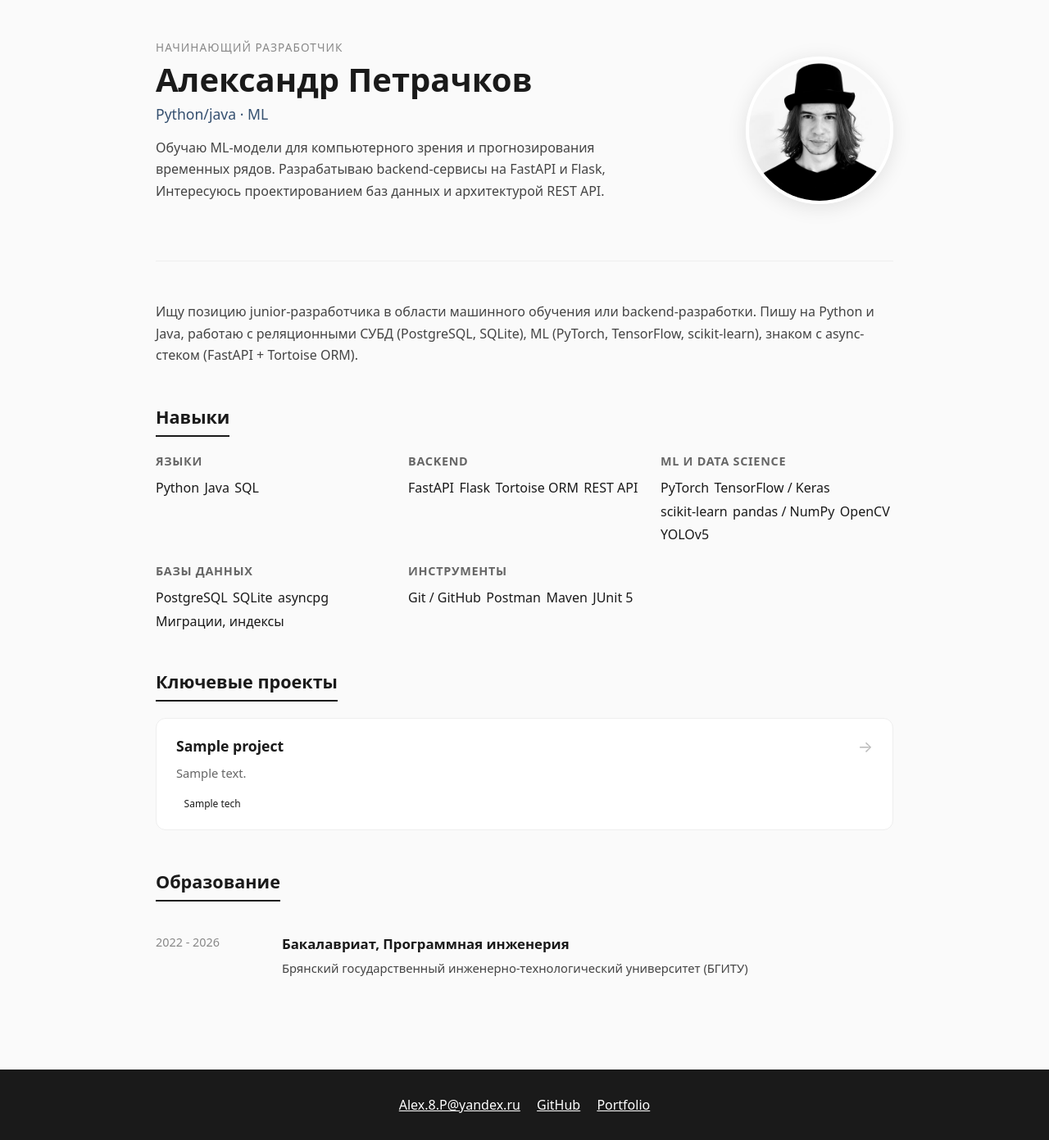
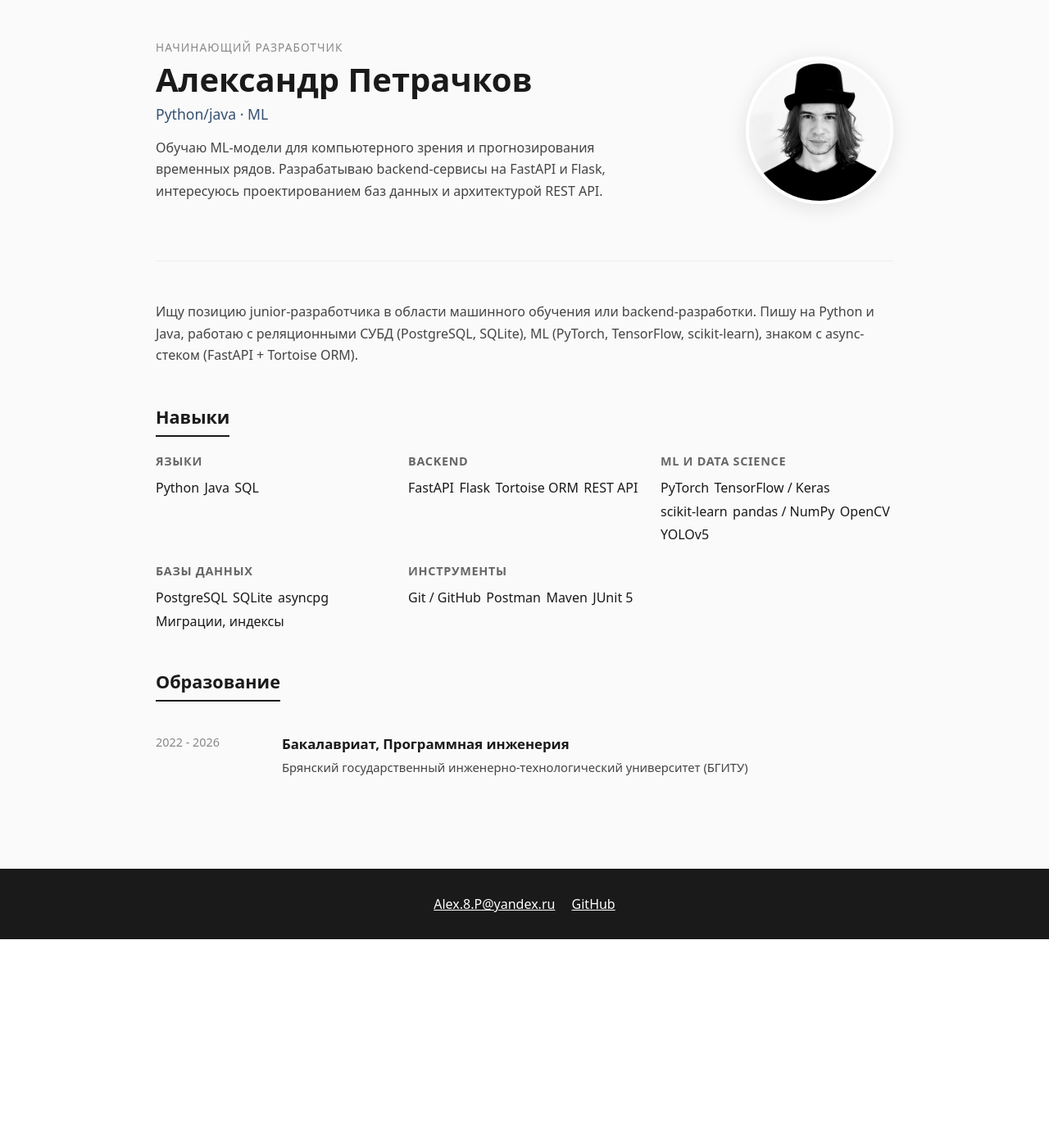
Before and after one commit to razenbaun/portfolio, a Flask app: template templates/index.html in a window 1280 px wide. Shown: the part 76-1467 px from the top of the page at 82% size. After the commit the page ends 1222 px from the top, so only its background shows below. Run offline with Flask 3, Linux system fonts and the light colour scheme; the template is opened without the code that fills it: most values are stand-ins (such as "Sample title", 1, 10 or a date in 2020).

Commit message:
откатил ритуал

```diff
--- a/templates/base.html
+++ b/templates/base.html
@@ -28,7 +28,7 @@
     <footer>
         <a href="mailto:Alex.8.P@yandex.ru">Alex.8.P@yandex.ru</a>
         <a href="https://github.com/razenbaun" target="_blank">GitHub</a>
-        <a href="https://alexanderpetrachkovportfolio.onrender.com/" target="_blank">Portfolio</a>
+<!--        <a href="https://alexanderpetrachkovportfolio.onrender.com/" target="_blank">Portfolio</a>-->
     </footer>
 
     <script src="{{ url_for('static', filename='js/main.js') }}"></script>
--- a/templates/index.html
+++ b/templates/index.html
@@ -17,7 +17,7 @@
             <p class="resume-lead">
                 Обучаю ML-модели для компьютерного зрения и прогнозирования временных рядов.
                 Разрабатываю backend-сервисы на FastAPI и Flask,
-                Интересуюсь проектированием баз данных и архитектурой REST API.
+                интересуюсь проектированием баз данных и архитектурой REST API.
             </p>
         </div>
         <img class="resume-avatar" src="{{ url_for('static', filename='images/avatar.jpg') }}" alt="Александр Петрачков">
@@ -88,23 +88,23 @@
         </div>
     </section>
 
-    <section class="resume-section">
-        <h2>Ключевые проекты</h2>
-        <div class="resume-projects">
-            {% for p in projects %}
-            <a class="resume-project-card" href="{{ url_for('project_detail', slug=p.slug) }}">
-                <div class="resume-project-header">
-                    <h3>{{ p.title }}</h3>
-                    <span class="resume-project-arrow">→</span>
-                </div>
-                <p>{{ p.short_description }}</p>
-                <div class="chips chips-small">
-                    {% for t in p.tech[:4] %}<span class="chip">{{ t }}</span>{% endfor %}
-                </div>
-            </a>
-            {% endfor %}
-        </div>
-    </section>
+<!--    <section class="resume-section">-->
+<!--        <h2>Ключевые проекты</h2>-->
+<!--        <div class="resume-projects">-->
+<!--            {% for p in projects %}-->
+<!--            <a class="resume-project-card" href="{{ url_for('project_detail', slug=p.slug) }}">-->
+<!--                <div class="resume-project-header">-->
+<!--                    <h3>{{ p.title }}</h3>-->
+<!--                    <span class="resume-project-arrow">→</span>-->
+<!--                </div>-->
+<!--                <p>{{ p.short_description }}</p>-->
+<!--                <div class="chips chips-small">-->
+<!--                    {% for t in p.tech[:4] %}<span class="chip">{{ t }}</span>{% endfor %}-->
+<!--                </div>-->
+<!--            </a>-->
+<!--            {% endfor %}-->
+<!--        </div>-->
+<!--    </section>-->
 
     <section class="resume-section">
         <h2>Образование</h2>
```
